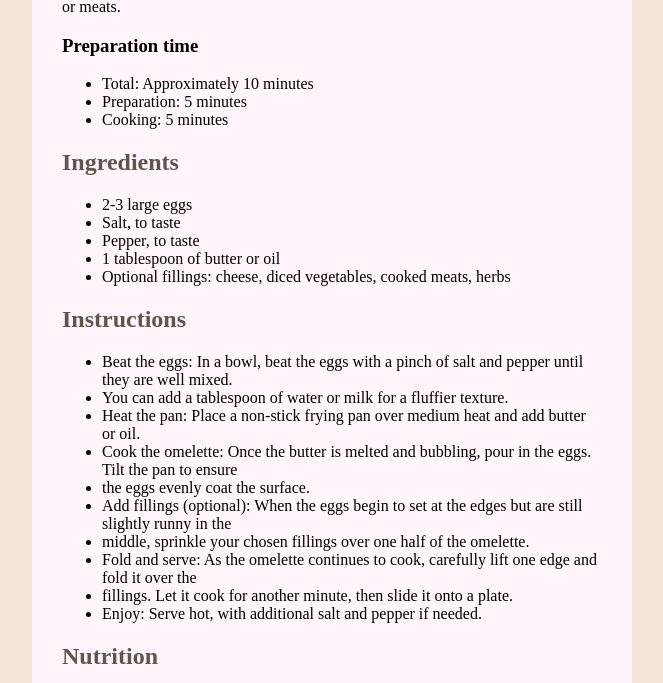
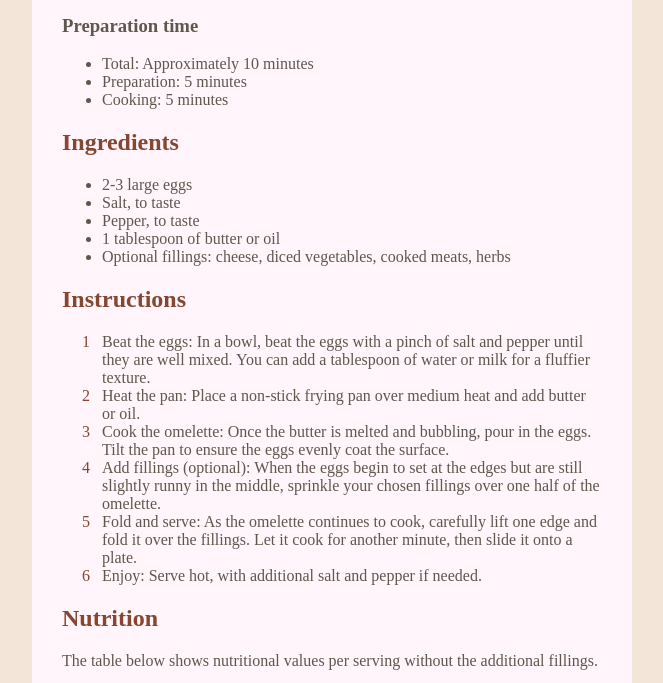
Before and after one commit to aguilarjavier/recipe-page-main, a plain HTML site: page index.html in a window 1280 px wide. Shown: the part 507-1190 px from the top of the page, without its empty margins (308-971 px from the left). Drawn offline with Linux system fonts and the light colour scheme.

Commit message:
attempting to style the ordered list

```diff
--- a/index.html
+++ b/index.html
@@ -50,18 +50,14 @@
 
   <h2>Instructions</h2>
 
-  <ul class="instructions">
-    <li>Beat the eggs: In a bowl, beat the eggs with a pinch of salt and pepper until they are well mixed.</li>
-    <li>You can add a tablespoon of water or milk for a fluffier texture.</li>
+  <ol type="1" class="instructions">
+    <li>Beat the eggs: In a bowl, beat the eggs with a pinch of salt and pepper until they are well mixed. You can add a tablespoon of water or milk for a fluffier texture.</li>
     <li>Heat the pan: Place a non-stick frying pan over medium heat and add butter or oil.</li>
-    <li>Cook the omelette: Once the butter is melted and bubbling, pour in the eggs. Tilt the pan to ensure</li>
-    <li>the eggs evenly coat the surface.</li>
-    <li>Add fillings (optional): When the eggs begin to set at the edges but are still slightly runny in the</li>
-    <li>middle, sprinkle your chosen fillings over one half of the omelette.</li>
-    <li>Fold and serve: As the omelette continues to cook, carefully lift one edge and fold it over the</li>
-    <li>fillings. Let it cook for another minute, then slide it onto a plate.</li>
+    <li>Cook the omelette: Once the butter is melted and bubbling, pour in the eggs. Tilt the pan to ensure the eggs evenly coat the surface.</li>
+    <li>Add fillings (optional): When the eggs begin to set at the edges but are still slightly runny in the middle, sprinkle your chosen fillings over one half of the omelette.</li>
+    <li>Fold and serve: As the omelette continues to cook, carefully lift one edge and fold it over the fillings. Let it cook for another minute, then slide it onto a plate.</li>
     <li>Enjoy: Serve hot, with additional salt and pepper if needed.</li>
-  </ul>
+  </ol>
 
   <h2>Nutrition</h2>
 
--- a/style.css
+++ b/style.css
@@ -14,6 +14,7 @@ body{
     background-color: var(--Stone100);
     display: flex;
     justify-content: center;
+    color: var(--Stone600);
 }
 
 .image{
@@ -26,7 +27,33 @@ h1{
 }
 
 h2{
+    color: var(--Brown800);
+}
+
+h3{
     color: var(--Stone600);
+}
+
+ol {
+    list-style: none;
+    color: var(--Brown800);
+    counter-reset: item;
+}
+
+ol li{
+    color: var(--Stone600);
+    counter-increment: item;
+    position: relative;
+}
+
+ol li::before{
+    position: absolute;
+    left: -20px;
+    color: var(--Brown800);
+    content: counter(item);
+    display: inline-block;
+    text-align: center;
+    margin-right: 10x;
 }
 
 .card{
@@ -34,7 +61,8 @@ h2{
     background-color: var(--Rose50);
     border-radius: 20px;
     padding: 30px;
-    margin-top: 100px;
+    margin-top: 80px;
+    margin-bottom: 80px;
     width: 600px;
 }
 
```
